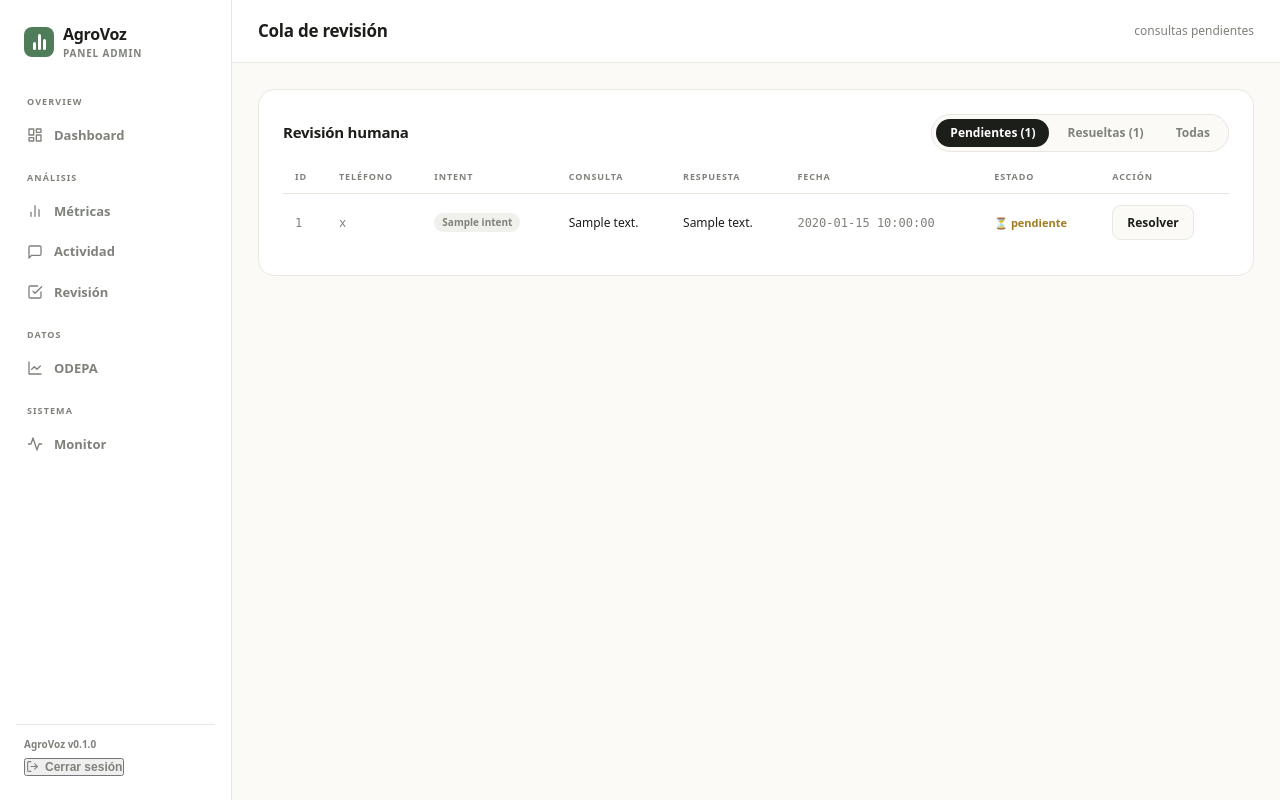
After one commit to sebitabravo/AgroVoz, a FastAPI app: template backend/app/admin/templates/revision.html in a window 1280 px wide. The commit adds this page. Run offline with FastAPI, Linux system fonts and the light colour scheme; the template is opened without the code that fills it: most values are stand-ins (such as "Sample title", 1, 10 or a date in 2020).

Commit message:
feat(admin): add revision queue view with filters and resolve toggle
- GET /admin/revision con filtros pending/resolved/all
- POST /admin/consultations/{id}/resolve con toggle y campos opcionales
- Template revision.html con tabla, badges de intent, pill filters
- Partial _revision_row.html para HTMX inline updates
- Nav item 'Revisión' en sidebar del dashboard admin

```diff
--- /dev/null
+++ b/backend/app/admin/templates/_revision_row.html
@@ -0,0 +1,40 @@
+<tr id="revision-row-{{ c.id }}">
+  <td class="mono">{{ c.id }}</td>
+  <td class="mono">{{ c.phone_hash_short }}</td>
+  <td>
+    {% if c.intent == 'precio' %}
+    <span class="badge badge-precio">precio</span>
+    {% elif c.intent == 'clima' %}
+    <span class="badge badge-clima">clima</span>
+    {% elif c.intent == 'desconocido' %}
+    <span class="badge badge-error">desconocido</span>
+    {% else %}
+    <span class="badge badge-webhook">{{ c.intent }}</span>
+    {% endif %}
+  </td>
+  <td style="max-width:200px;overflow:hidden;text-overflow:ellipsis;white-space:nowrap" title="{{ c.query_text }}">{{ c.query_text_short }}</td>
+  <td style="max-width:200px;overflow:hidden;text-overflow:ellipsis;white-space:nowrap" title="{{ c.response_text }}">{{ c.response_text_short }}</td>
+  <td class="mono">{{ c.created_at }}</td>
+  <td>
+    {% if c.resuelto %}
+    <span style="font-size:11px;font-weight:600;color:#4f7d5a">✓ resuelta</span>
+    {% if c.revisado_por %}<br><span style="font-size:10px;color:#7e827a">por {{ c.revisado_por }}</span>{% endif %}
+    {% if c.nota_revision %}<br><span style="font-size:10px;color:#7e827a;font-style:italic">{{ c.nota_revision[:50] }}</span>{% endif %}
+    {% else %}
+    <span style="font-size:11px;font-weight:600;color:#a07c20">⏳ pendiente</span>
+    {% endif %}
+  </td>
+  <td>
+    <button class="btn-action"
+            hx-post="/admin/consultations/{{ c.id }}/resolve"
+            hx-target="#revision-row-{{ c.id }}"
+            hx-swap="outerHTML"
+            hx-vals='{"nota": "", "revisado_por": "admin"}'>
+      {% if c.resuelto %}
+      Reabrir
+      {% else %}
+      Resolver
+      {% endif %}
+    </button>
+  </td>
+</tr>
--- a/backend/app/admin/templates/base.html
+++ b/backend/app/admin/templates/base.html
@@ -206,6 +206,10 @@
           <svg viewBox="0 0 24 24" fill="none" stroke="currentColor" stroke-width="2" stroke-linecap="round" stroke-linejoin="round"><path d="M21 15a2 2 0 01-2 2H7l-4 4V5a2 2 0 012-2h14a2 2 0 012 2z"/></svg>
           Actividad
         </a>
+        <a href="/admin/revision" class="nav-item {% if active_tab == 'revision' %}active{% endif %}">
+          <svg viewBox="0 0 24 24" fill="none" stroke="currentColor" stroke-width="2" stroke-linecap="round" stroke-linejoin="round"><path d="M9 11l3 3L22 4"/><path d="M21 12v7a2 2 0 01-2 2H5a2 2 0 01-2-2V5a2 2 0 012-2h11"/></svg>
+          Revisión
+        </a>
 
         <div class="nav-group">Datos</div>
         <a href="/admin/odepa" class="nav-item {% if active_tab == 'odepa' %}active{% endif %}">
--- /dev/null
+++ b/backend/app/admin/templates/revision.html
@@ -0,0 +1,57 @@
+{% extends "base.html" %}
+{% block title %}Revisión · AgroVoz Admin{% endblock %}
+{% block page_title %}Cola de revisión{% endblock %}
+{% block page_meta %}consultas pendientes{% endblock %}
+
+{% block content %}
+<div class="card">
+  <div style="display:flex;justify-content:space-between;align-items:center;margin-bottom:18px">
+    <p style="font-size:15px;font-weight:700;letter-spacing:-.015em">Revisión humana</p>
+    <div class="pill-group">
+      <a href="/admin/revision?status=pending" class="pill {% if status == 'pending' %}active{% endif %}">
+        Pendientes ({{ pending_count }})
+      </a>
+      <a href="/admin/revision?status=resolved" class="pill {% if status == 'resolved' %}active{% endif %}">
+        Resueltas ({{ resolved_count }})
+      </a>
+      <a href="/admin/revision?status=all" class="pill {% if status == 'all' %}active{% endif %}">
+        Todas
+      </a>
+    </div>
+  </div>
+
+  {% if consultas %}
+  <div style="overflow-x:auto">
+    <table>
+      <thead>
+        <tr>
+          <th>ID</th>
+          <th>Teléfono</th>
+          <th>Intent</th>
+          <th>Consulta</th>
+          <th>Respuesta</th>
+          <th>Fecha</th>
+          <th>Estado</th>
+          <th>Acción</th>
+        </tr>
+      </thead>
+      <tbody>
+        {% for c in consultas %}
+        {% include "_revision_row.html" ignore missing %}
+        {% endfor %}
+      </tbody>
+    </table>
+  </div>
+  {% else %}
+  <p class="notice">
+    {% if status == 'pending' %}
+    Sin consultas pendientes de revisión. Las consultas con fallback o intent desconocido aparecen aquí automáticamente.
+    {% elif status == 'resolved' %}
+    Sin consultas resueltas aún.
+    {% else %}
+    Sin consultas marcadas para revisión.
+    {% endif %}
+  </p>
+  {% endif %}
+</div>
+{% endblock %}
```
Also changed, not shown: backend/app/admin/admin.py (+120 -0 lines).
